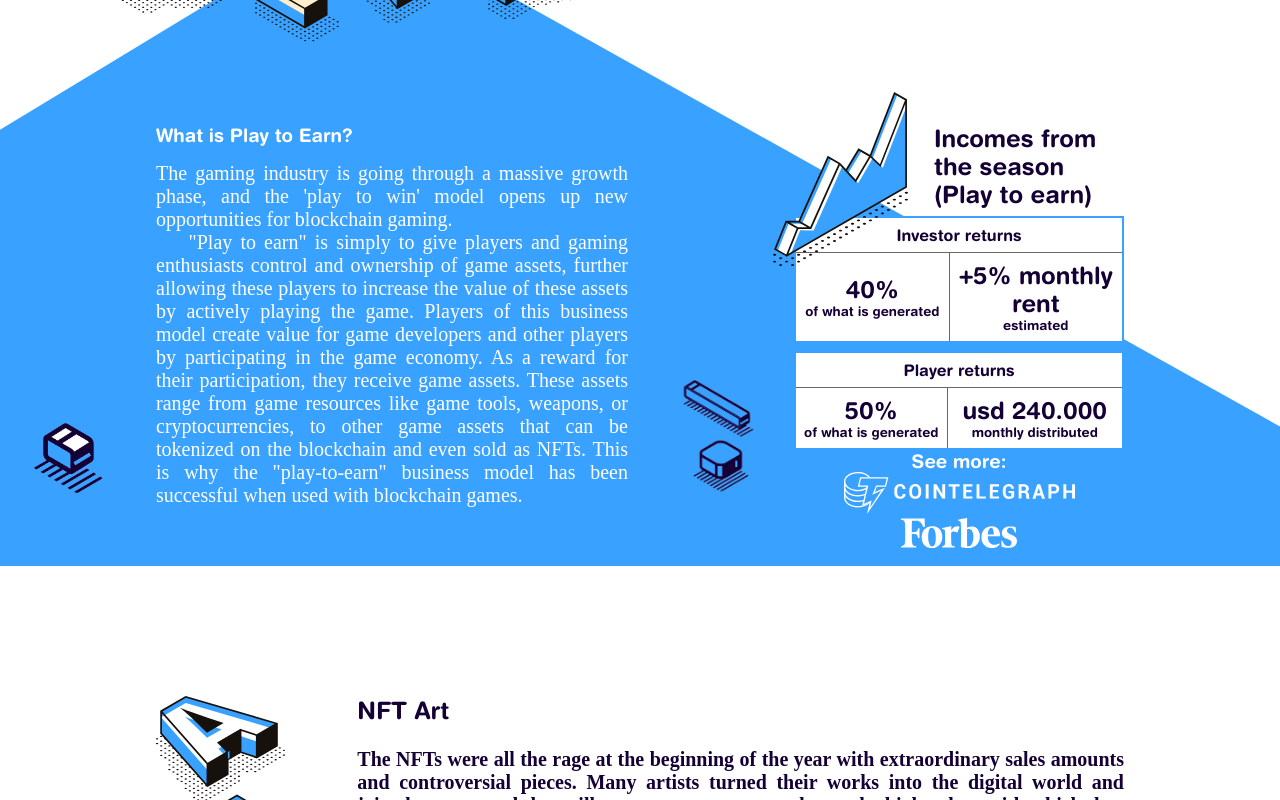
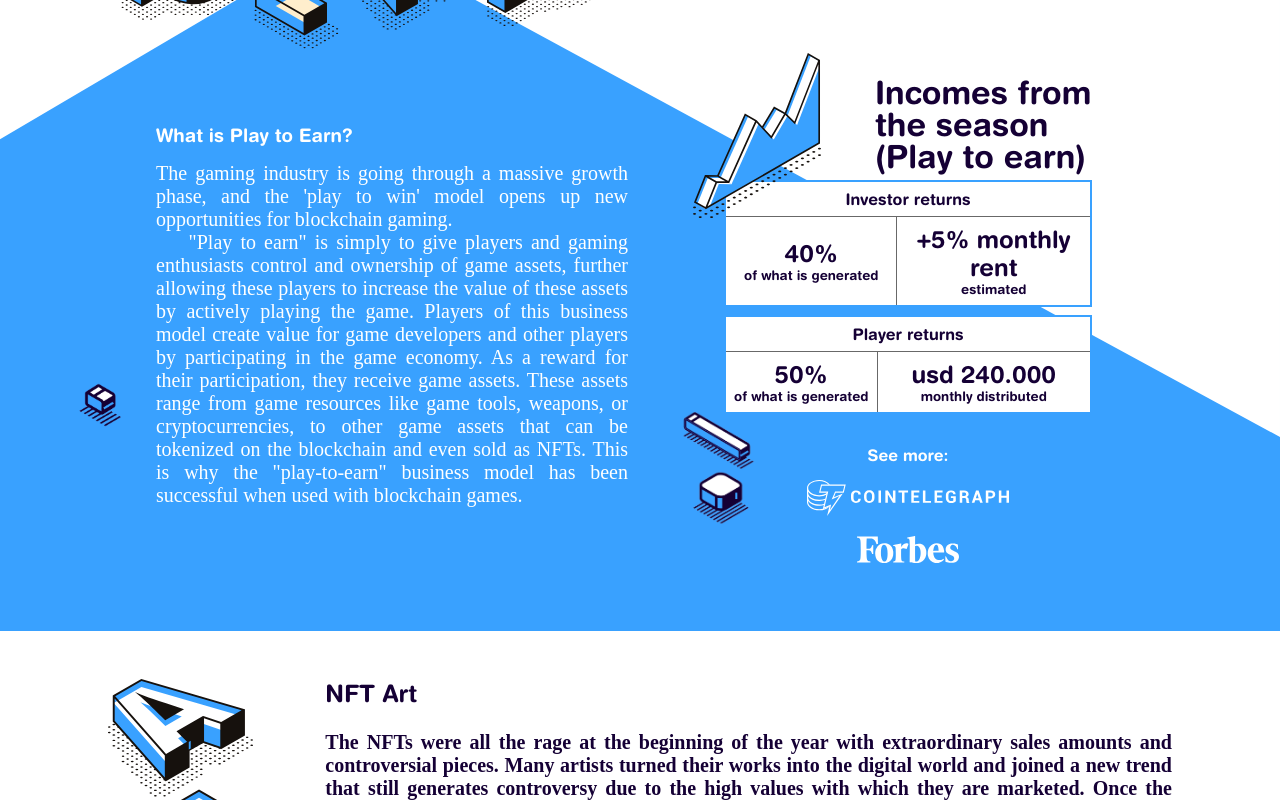
Before and after one commit to tayyabferozi/4-shepherd, a React (Create React App) app: page / in a window 1280 px wide. Shown: the part 2480-3280 px from the top of the page. Built offline with nearby package versions, Linux system fonts and the light colour scheme.

Commit message:
all sections complete in english

```diff
--- a/public/assets/css/styles.css
+++ b/public/assets/css/styles.css
@@ -78,10 +78,11 @@ code {
 #landing,
 #stats,
 #features,
+#play,
+#art,
 #about-us,
 #FAQ,
-#footer,
-#play {
+#footer {
   padding-left: 6rem;
   padding-right: 6rem;
 }
@@ -92,10 +93,11 @@ code {
   #landing,
   #stats,
   #features,
+  #play,
+  #art,
   #about-us,
   #FAQ,
-  #footer,
-  #play {
+  #footer {
     padding-left: 5rem;
     padding-right: 5rem;
   }
@@ -107,10 +109,11 @@ code {
   #landing,
   #stats,
   #features,
+  #play,
+  #art,
   #about-us,
   #FAQ,
-  #footer,
-  #play {
+  #footer {
     padding-left: 3rem;
     padding-right: 3rem;
   }
@@ -122,12 +125,29 @@ code {
   #landing,
   #stats,
   #features,
+  #play,
+  #art,
   #about-us,
   #FAQ,
-  #footer,
-  #play {
+  #footer {
     padding-left: 1.5rem;
     padding-right: 1.5rem;
+  }
+}
+
+@media screen and (max-width: 400px) {
+  #navbar,
+  #navbar-sm,
+  #landing,
+  #stats,
+  #features,
+  #play,
+  #art,
+  #about-us,
+  #FAQ,
+  #footer {
+    padding-left: 1rem;
+    padding-right: 1rem;
   }
 }
 
@@ -232,6 +252,37 @@ code {
   }
 }
 
+.sidenav {
+  position: fixed;
+  top: 0;
+  left: 0;
+  bottom: 0;
+  right: 0;
+  background: #fff;
+  padding-top: 3rem;
+  clip-path: circle(0px at 100% 0);
+  -webkit-clip-path: circle(0px at 100% 0);
+  -webkit-transition: 1s ease;
+  transition: 1s ease;
+  pointer-events: none;
+}
+
+.sidenav * {
+  font-family: "Helvetica Rounded Bold";
+}
+
+.sidenav a {
+  display: block;
+  padding: 1.5rem 2rem;
+  border-bottom: 1px solid #ccc;
+}
+
+.sidenav.active {
+  pointer-events: all;
+  clip-path: circle(700px at 50%);
+  -webkit-clip-path: circle(700px at 50%);
+}
+
 #landing {
   position: relative;
   padding-top: 255px;
@@ -243,7 +294,7 @@ code {
 
 #landing .bg {
   position: absolute;
-  top: 0;
+  top: -1px;
   left: 0;
   z-index: -1;
 }
@@ -1512,9 +1563,10 @@ code {
   position: relative;
   padding-left: 9rem;
   padding-right: 9rem;
-  padding-bottom: 2rem;
-  border-bottom: 3px solid #39a1ff;
+  padding-bottom: 3rem;
   overflow: hidden;
+  background: #39a1ff;
+  z-index: -1;
 }
 
 #play img.bg {
@@ -1526,7 +1578,6 @@ code {
 #play .main {
   position: relative;
   padding-top: 14rem;
-  padding-bottom: 6rem;
   z-index: 1;
 }
 
@@ -1545,13 +1596,27 @@ code {
 #play .main h4 img.right {
   width: 5rem;
   right: -8rem;
-  bottom: 0.75rem;
+  bottom: -1.25rem;
+}
+
+@media screen and (max-width: 991px) {
+  #play .main h4 img.right {
+    right: -1rem;
+    opacity: 0.1;
+  }
 }
 
 #play .main h4 img.left {
-  width: 5rem;
-  left: -8rem;
-  bottom: 0.75rem;
+  width: 3rem;
+  left: -5rem;
+  bottom: 5rem;
+}
+
+@media screen and (max-width: 991px) {
+  #play .main h4 img.left {
+    left: -1rem;
+    opacity: 0.1;
+  }
 }
 
 #play .main * {
@@ -1559,24 +1624,51 @@ code {
 }
 
 #play .main .stats {
-  max-width: 330px;
+  max-width: 400px;
   text-align: left;
   margin-left: auto;
+  padding-right: 4rem;
+  margin-top: -3rem;
 }
 
 #play .main .stats .stats-heading {
   position: relative;
-  max-width: 190px;
   margin-left: auto;
   color: #150035;
-}
-
-#play .main .stats .stats-heading img.graph {
-  position: absolute;
-  max-width: 135px;
-  left: -85%;
-  top: -2rem;
-  z-index: 1;
+  display: -webkit-box;
+  display: -ms-flexbox;
+  display: flex;
+  -webkit-box-pack: end;
+      -ms-flex-pack: end;
+          justify-content: flex-end;
+  line-height: 1;
+}
+
+#play .main .stats .stats-heading .title {
+  color: #150035;
+  font-family: "Helvetica Rounded Bold";
+  width: 217px;
+  font-size: 20px;
+  font-size: 32px;
+}
+
+@media screen and (max-width: 735px) {
+  #play .main .stats .stats-heading .title {
+    font-size: 24px;
+  }
+}
+
+@media screen and (max-width: 465px) {
+  #play .main .stats .stats-heading .title {
+    width: 50%;
+    font-size: 18px;
+  }
+}
+
+@media screen and (max-width: 340px) {
+  #play .main .stats .stats-heading .title {
+    width: 60%;
+  }
 }
 
 #play .main .stats table {
@@ -1625,30 +1717,96 @@ code {
   font-family: "Helvetica Rounded Bold";
 }
 
+#play .main .stats table.investor-table {
+  position: relative;
+}
+
+#play .main .stats table.investor-table img {
+  position: absolute;
+  width: 8rem;
+  top: -8rem;
+  left: -2rem;
+}
+
+@media screen and (max-width: 735px) {
+  #play .main .stats table.investor-table img {
+    width: 7rem;
+    position: absolute;
+    top: -6rem;
+    left: -2rem;
+  }
+}
+
+@media screen and (max-width: 1350px) {
+  #play .main .stats {
+    padding-right: 2rem;
+  }
+}
+
+@media screen and (max-width: 1240px) {
+  #play .main .stats {
+    margin-left: 2rem;
+  }
+}
+
+@media screen and (max-width: 991px) {
+  #play .main .stats {
+    margin-top: 1rem;
+    margin-left: auto;
+    margin-right: auto;
+    padding-right: 0;
+  }
+}
+
 #play .main .companies {
   text-align: center;
-  width: 70%;
+  width: 55%;
   margin-left: auto;
   margin-right: auto;
-}
-
-#play .nft-art {
+  margin-top: 2rem;
+}
+
+#play .main .companies h3 {
+  font-size: 1rem;
+}
+
+#play .main .companies > * {
+  margin-bottom: 1rem;
+}
+
+@media screen and (max-width: 1120px) {
+  #play {
+    padding-left: 5rem;
+    padding-right: 5rem;
+  }
+}
+
+@media screen and (max-width: 980px) {
+  #play {
+    padding-left: 2rem;
+    padding-right: 2rem;
+  }
+}
+
+#art {
   margin-top: 3rem;
-}
-
-#play .nft-art .desc {
+  border-bottom: 3px solid #39a1ff;
+  padding-bottom: 2rem;
+}
+
+#art .desc {
   font-family: "Helvetica Light";
   font-size: 1.25rem;
   text-align: justify;
 }
 
 @media screen and (max-width: 577px) {
-  #play .nft-art .desc {
+  #art .desc {
     font-size: 1rem;
   }
 }
 
-#play .nft-art .cards-container {
+#art .cards-container {
   margin-top: -1rem;
   display: -webkit-box;
   display: -ms-flexbox;
@@ -1664,7 +1822,7 @@ code {
   text-align: right;
 }
 
-#play .nft-art .cards-container .card {
+#art .cards-container .card {
   width: 50%;
   display: -webkit-box;
   display: -ms-flexbox;
@@ -1678,11 +1836,11 @@ code {
   margin-right: 0;
 }
 
-#play .nft-art .cards-container .card img {
+#art .cards-container .card img {
   margin-right: 0.5rem;
 }
 
-#play .nft-art .cards-container .card h4 {
+#art .cards-container .card h4 {
   display: -webkit-box;
   display: -ms-flexbox;
   display: flex;
@@ -1696,45 +1854,45 @@ code {
 }
 
 @media screen and (max-width: 1230px) {
-  #play .nft-art .cards-container .card h4 {
+  #art .cards-container .card h4 {
     font-size: 0.75rem;
   }
 }
 
-#play .nft-art .cards-container .card:nth-child(1) img {
+#art .cards-container .card:nth-child(1) img {
   width: 9rem;
 }
 
 @media screen and (max-width: 1350px) {
-  #play .nft-art .cards-container .card:nth-child(1) img {
+  #art .cards-container .card:nth-child(1) img {
     width: 7.5rem;
   }
 }
 
 @media screen and (max-width: 1250px) {
-  #play .nft-art .cards-container .card:nth-child(1) img {
+  #art .cards-container .card:nth-child(1) img {
     width: 5.5rem;
   }
 }
 
-#play .nft-art .cards-container .card:nth-child(2) img {
+#art .cards-container .card:nth-child(2) img {
   width: 5rem;
 }
 
 @media screen and (max-width: 1350px) {
-  #play .nft-art .cards-container .card:nth-child(2) img {
+  #art .cards-container .card:nth-child(2) img {
     width: 3.5rem;
   }
 }
 
 @media screen and (max-width: 1250px) {
-  #play .nft-art .cards-container .card:nth-child(2) img {
+  #art .cards-container .card:nth-child(2) img {
     width: 2.75rem;
   }
 }
 
 @media screen and (max-width: 577px) {
-  #play .nft-art .cards-container .card {
+  #art .cards-container .card {
     -webkit-box-orient: vertical;
     -webkit-box-direction: normal;
         -ms-flex-direction: column;
@@ -1750,41 +1908,27 @@ code {
 }
 
 @media screen and (max-width: 1350px) {
-  #play .nft-art .cards-container {
+  #art .cards-container {
     max-width: 610px;
   }
 }
 
 @media screen and (max-width: 1250px) {
-  #play .nft-art .cards-container {
+  #art .cards-container {
     max-width: 550px;
   }
 }
 
 @media screen and (max-width: 1150px) {
-  #play .nft-art .cards-container {
+  #art .cards-container {
     max-width: 470px;
   }
 }
 
 @media screen and (max-width: 992px) {
-  #play .nft-art .cards-container {
+  #art .cards-container {
     margin-top: 2rem;
     margin-right: auto;
-  }
-}
-
-@media screen and (max-width: 1120px) {
-  #play {
-    padding-left: 5rem;
-    padding-right: 5rem;
-  }
-}
-
-@media screen and (max-width: 980px) {
-  #play {
-    padding-left: 2rem;
-    padding-right: 2rem;
   }
 }
 
@@ -1898,6 +2042,7 @@ code {
 
 #footer .address h4 {
   font-weight: 500;
+  font-family: "Helvetica";
 }
 
 @media screen and (max-width: 960px) {
--- a/public/assets/css/styles.scss
+++ b/public/assets/css/styles.scss
@@ -80,10 +80,11 @@ code {
 #landing,
 #stats,
 #features,
+#play,
+#art,
 #about-us,
 #FAQ,
-#footer,
-#play {
+#footer {
   padding-left: 6rem;
   padding-right: 6rem;
 
@@ -100,6 +101,11 @@ code {
   @media screen and (max-width: 580px) {
     padding-left: 1.5rem;
     padding-right: 1.5rem;
+  }
+
+  @media screen and (max-width: 400px) {
+    padding-left: 1rem;
+    padding-right: 1rem;
   }
 }
 
@@ -178,6 +184,36 @@ code {
   }
 }
 
+.sidenav {
+  position: fixed;
+  top: 0;
+  left: 0;
+  bottom: 0;
+  right: 0;
+  background: #fff;
+  padding-top: 3rem;
+  clip-path: circle(0px at 100% 0);
+  -webkit-clip-path: circle(0px at 100% 0);
+  transition: 1s ease;
+  pointer-events: none;
+
+  * {
+    font-family: "Helvetica Rounded Bold";
+  }
+
+  a {
+    display: block;
+    padding: 1.5rem 2rem;
+    border-bottom: 1px solid #ccc;
+  }
+
+  &.active {
+    pointer-events: all;
+    clip-path: circle(700px at 50%);
+    -webkit-clip-path: circle(700px at 50%);
+  }
+}
+
 #landing {
   position: relative;
   padding-top: 255px;
@@ -188,7 +224,7 @@ code {
 
   .bg {
     position: absolute;
-    top: 0;
+    top: -1px;
     left: 0;
     z-index: -1;
   }
@@ -1125,9 +1161,10 @@ code {
   position: relative;
   padding-left: 9rem;
   padding-right: 9rem;
-  padding-bottom: 2rem;
-  border-bottom: 3px solid $primary-blue;
+  padding-bottom: 3rem;
   overflow: hidden;
+  background: $primary-blue;
+  z-index: -1;
 
   img.bg {
     position: absolute;
@@ -1138,7 +1175,6 @@ code {
   .main {
     position: relative;
     padding-top: 14rem;
-    padding-bottom: 6rem;
     z-index: 1;
 
     h4 {
@@ -1154,13 +1190,23 @@ code {
         &.right {
           width: 5rem;
           right: -8rem;
-          bottom: 0.75rem;
+          bottom: -1.25rem;
+
+          @media screen and (max-width: 991px) {
+            right: -1rem;
+            opacity: 0.1;
+          }
         }
 
         &.left {
-          width: 5rem;
-          left: -8rem;
-          bottom: 0.75rem;
+          width: 3rem;
+          left: -5rem;
+          bottom: 5rem;
+
+          @media screen and (max-width: 991px) {
+            left: -1rem;
+            opacity: 0.1;
+          }
         }
       }
     }
@@ -1170,22 +1216,39 @@ code {
     }
 
     .stats {
-      max-width: 330px;
+      max-width: 400px;
       text-align: left;
       margin-left: auto;
+      padding-right: 4rem;
+      margin-top: -3rem;
 
       .stats-heading {
         position: relative;
-        max-width: 190px;
         margin-left: auto;
         color: $primary-dark;
-
-        img.graph {
-          position: absolute;
-          max-width: 135px;
-          left: -85%;
-          top: -2rem;
-          z-index: 1;
+        display: flex;
+        justify-content: flex-end;
+        line-height: 1;
+
+        .title {
+          color: $primary-dark;
+          font-family: "Helvetica Rounded Bold";
+          width: 217px;
+          font-size: 20px;
+          font-size: 32px;
+
+          @media screen and (max-width: 735px) {
+            font-size: 24px;
+          }
+
+          @media screen and (max-width: 465px) {
+            width: 50%;
+            font-size: 18px;
+          }
+
+          @media screen and (max-width: 340px) {
+            width: 60%;
+          }
         }
       }
 
@@ -1230,19 +1293,74 @@ code {
             font-family: "Helvetica Rounded Bold";
           }
         }
+
+        &.investor-table {
+          position: relative;
+
+          img {
+            position: absolute;
+            width: 8rem;
+            top: -8rem;
+            left: -2rem;
+
+            @media screen and (max-width: 735px) {
+              width: 7rem;
+              position: absolute;
+              top: -6rem;
+              left: -2rem;
+            }
+          }
+        }
+      }
+
+      @media screen and (max-width: 1350px) {
+        padding-right: 2rem;
+      }
+
+      @media screen and (max-width: 1240px) {
+        margin-left: 2rem;
+      }
+
+      @media screen and (max-width: 991px) {
+        margin-top: 1rem;
+        margin-left: auto;
+        margin-right: auto;
+        padding-right: 0;
       }
     }
 
     .companies {
       text-align: center;
-      width: 70%;
+      width: 55%;
       margin-left: auto;
       margin-right: auto;
-    }
-  }
-
-  .nft-art {
+      margin-top: 2rem;
+
+      h3 {
+        font-size: 1rem;
+      }
+
+      & > * {
+        margin-bottom: 1rem;
+      }
+    }
+  }
+
+  @media screen and (max-width: 1120px) {
+    padding-left: 5rem;
+    padding-right: 5rem;
+  }
+
+  @media screen and (max-width: 980px) {
+    padding-left: 2rem;
+    padding-right: 2rem;
+  }
+}
+
+#art {
   margin-top: 3rem;
+  border-bottom: 3px solid $primary-blue;
+  padding-bottom: 2rem;
 
   .desc {
     font-family: "Helvetica Light";
@@ -1341,17 +1459,6 @@ code {
   }
 }
 
-  @media screen and (max-width: 1120px) {
-    padding-left: 5rem;
-    padding-right: 5rem;
-  }
-
-  @media screen and (max-width: 980px) {
-    padding-left: 2rem;
-    padding-right: 2rem;
-  }
-}
-
 #about-us {
   padding-top: 3rem;
   border-top: 4px dotted black;
@@ -1450,6 +1557,7 @@ code {
 
     h4 {
       font-weight: 500;
+      font-family: "Helvetica";
     }
 
     * {
--- /dev/null
+++ b/public/assets/js/index.js
@@ -0,0 +1,3 @@
+document.querySelectorAll("#navbar-sm a").forEach(el => {
+el.addEventListener("click", () => alert("asdf"))
+})
--- a/src/App.js
+++ b/src/App.js
@@ -2,10 +2,11 @@ import Navbar from "./components/Navbar/Navbar";
 import Landing from "./components/Landing/Landing";
 import Stats from "./components/Stats/Stats";
 import Features from "./components/Features/Features";
+import Play from "./components/Play/Play";
+import Art from "./components/Art/Art";
 import About from "./components/About/About";
 import FAQ from "./components/FAQ/FAQ";
 import Footer from "./components/Footer/Footer";
-import Play from "./components/Play/Play";
 
 function App() {
   return (
@@ -15,6 +16,7 @@ function App() {
       <Stats />
       <Features />
       <Play />
+      <Art />
       <About />
       <FAQ />
       <Footer />
--- a/src/components/Footer/Footer.js
+++ b/src/components/Footer/Footer.js
@@ -41,7 +41,7 @@ const Footer = () => {
           </div>
         </div>
       </div>
-      <div class="purple-line"></div>
+      <div className="purple-line"></div>
     </>
   );
 };
--- a/src/components/Play/Play.js
+++ b/src/components/Play/Play.js
@@ -3,10 +3,15 @@ import React from "react";
 const Play = () => {
   return (
     <div id="play">
-      <img className="bg" src="./assets/vectors/play-bg.svg" alt="bg" />
+      {/* <img className="bg" src="./assets/vectors/play-bg.svg" alt="bg" /> */}
+      <img
+        className="bg"
+        src="./assets/vectors/play-clipped-bg-with-play.svg"
+        alt="bg"
+      />
       <div className="container-fluid main">
         <div className="row">
-          <div className="col-md-6">
+          <div className="col-lg-6 order-lg-1 order-2">
             <h3 className="mb-3">What is Play to Earn?</h3>
             <h4>
               The gaming industry is going through a massive growth phase, and
@@ -35,18 +40,22 @@ const Play = () => {
               />
             </h4>
           </div>
-          <div className="col-md-6">
+          <div className="col-lg-6 order-lg-2 order-1">
             <div className="stats">
               <h2 className="stats-heading">
+                <div className="title">
+                  Incomes from <br /> the season <br />
+                  (Play to earn)
+                </div>
+              </h2>
+
+              <table className="mt-2 investor-table">
+                <tbody>
                   <img
                     className="graph"
                     src="./assets/vectors/graph.svg"
                     alt="graph"
                   />
-                Incomes from the season (Play to earn){" "}
-              </h2>
-
-              <table className="mt-2">
                   <tr>
                     <th colSpan="2">Investor returns</th>
                   </tr>
@@ -63,8 +72,10 @@ const Play = () => {
                       <h5>estimated</h5>
                     </td>
                   </tr>
+                </tbody>
               </table>
               <table className="mt-2">
+                <tbody>
                   <tr>
                     <th colSpan="2">Player returns</th>
                   </tr>
@@ -78,9 +89,10 @@ const Play = () => {
                       <h5>monthly distributed</h5>
                     </td>
                   </tr>
+                </tbody>
               </table>
 
-              <div class="companies">
+              <div className="companies">
                 <h3>See more:</h3>
                 <img
                   src="./assets/vectors/cointelegraph.svg"
@@ -96,50 +108,6 @@ const Play = () => {
           </div>
         </div>
       </div>
-
-      <div className="nft-art">
-        <div className="container-fluid">
-          <div className="row">
-            <div className="col-sm-2 pe-4 d-none d-sm-block">
-              <img className="art" src="./assets/vectors/art.svg" alt="art" />
-            </div>
-            <div className="col-sm-10 ps-0 ps-sm-5">
-              <h2 className="mb-4">NFT Art</h2>
-
-              <h4 className="desc">
-                The NFTs were all the rage at the beginning of the year with
-                extraordinary sales amounts and controversial pieces. Many
-                artists turned their works into the digital world and joined a
-                new trend that still generates controversy due to the high
-                values with which they are marketed. Once the novelty passes,
-                only the projects that really interest the world's collectors
-                will remain. <br /> We offer services to digitize artist pieces
-                and NFT tracking for investors.
-              </h4>
-              <a href="tel:" className="btn outlined ms-sm-2 mx-auto mx-sm-0">
-                Contact
-              </a>
-
-              <div className="cards-container">
-                <div className="card">
-                  <img src="./assets/vectors/art-1.svg" alt="art-1" />
-                  <h4>
-                    Digitalización
-                    <br /> y conversión
-                    <br />a NFT de obras.
-                  </h4>
-                </div>
-                <div className="card">
-                  <img src="./assets/vectors/art-2.svg" alt="art-2" />
-                  <h4>
-                    Consultoría <br /> de inversiones <br /> en arte NFT
-                  </h4>
-                </div>
-              </div>
-            </div>
-          </div>
-        </div>
-      </div>
     </div>
   );
 };
```
Also changed, not shown: public/index.html (+17 -0 lines), src/components/Art/Art.js (added, +51 -0 lines), src/components/Navbar/Navbar.js (+32 -15 lines), public/assets/css/bootstrap-utilities.css, public/assets/images/play-earn-right.png, 1 other file (tests, documents, lock files or other folders). Lines whose indentation alone changed are shown as unchanged.
